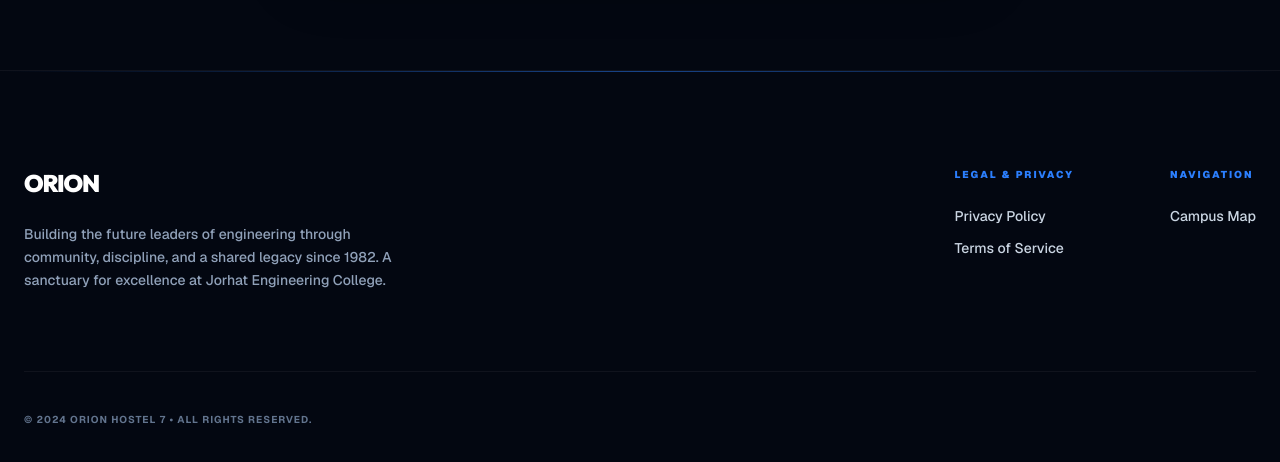
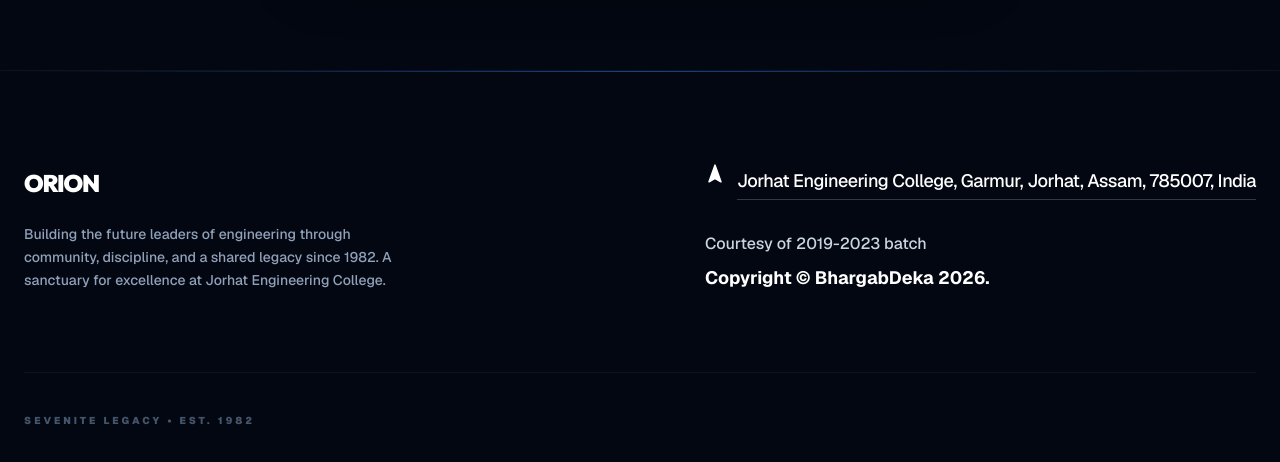
Before and after one commit to bhargabdeka-deka/hostel-portal, a Next.js app: page / in a window 1280 px wide. Shown: the part 1985-2447 px from the top of the page. Built offline with nearby package versions, Linux system fonts and the light colour scheme; no server answers; the database is empty.

Commit message:
Updated footer with location details and BhargabDeka copyright credits

```diff
--- a/components/shared/Footer.tsx
+++ b/components/shared/Footer.tsx
@@ -1,8 +1,8 @@
-import Link from 'next/link';
+import { Navigation } from 'lucide-react';
 
 export function Footer() {
   return (
-    <footer className="bg-background pt-24 pb-12 px-6 relative overflow-hidden border-t border-white/5">
+    <footer className="bg-transparent pt-24 pb-12 px-6 relative overflow-hidden border-t border-white/5">
       {/* Decorative Gradient */}
       <div className="absolute top-0 left-1/2 -translate-x-1/2 w-full h-px bg-gradient-to-r from-transparent via-blue-500/50 to-transparent"></div>
 
@@ -17,26 +17,30 @@ export function Footer() {
             </p>
           </div>
 
-          <div className="flex flex-wrap gap-12 md:gap-24">
+          <div className="flex flex-col gap-8">
             <div className="space-y-4">
-              <h4 className="text-[10px] font-black text-blue-500 uppercase tracking-[0.2em] mb-6">Legal & Privacy</h4>
-              <div className="flex flex-col gap-3">
-                <Link href="/privacy" className="text-slate-300 hover:text-white text-sm font-medium transition-all hover:translate-x-1 inline-block">Privacy Policy</Link>
-                <Link href="/terms" className="text-slate-300 hover:text-white text-sm font-medium transition-all hover:translate-x-1 inline-block">Terms of Service</Link>
+              <div className="flex items-start gap-3">
+                <Navigation className="w-5 h-5 text-white fill-white shrink-0 -rotate-45" />
+                <p className="text-white text-base md:text-lg font-medium tracking-tight border-b border-white/20 pb-1">
+                  Jorhat Engineering College, Garmur, Jorhat, Assam, 785007, India
+                </p>
               </div>
             </div>
-            <div className="space-y-4">
-              <h4 className="text-[10px] font-black text-blue-500 uppercase tracking-[0.2em] mb-6">Navigation</h4>
-              <div className="flex flex-col gap-3">
-                <Link href="https://maps.app.goo.gl/oPsdHkdkfGTbJfZ19" target="_blank" className="text-slate-300 hover:text-white text-sm font-medium transition-all hover:translate-x-1 inline-block">Campus Map</Link>
-              </div>
+
+            <div className="space-y-2">
+              <p className="text-slate-300 text-sm md:text-base font-medium">
+                Courtesy of 2019-2023 batch
+              </p>
+              <p className="text-white text-base md:text-lg font-bold">
+                Copyright © BhargabDeka 2026.
+              </p>
             </div>
           </div>
         </div>
 
         <div className="pt-10 border-t border-white/5 flex justify-center md:justify-start">
-          <p className="text-slate-500 text-[10px] font-bold uppercase tracking-widest">
-            © 2024 ORION Hostel 7 • All rights reserved.
+          <p className="text-slate-600 text-[10px] font-black uppercase tracking-[0.3em]">
+            Sevenite Legacy • Est. 1982
           </p>
         </div>
       </div>
```
